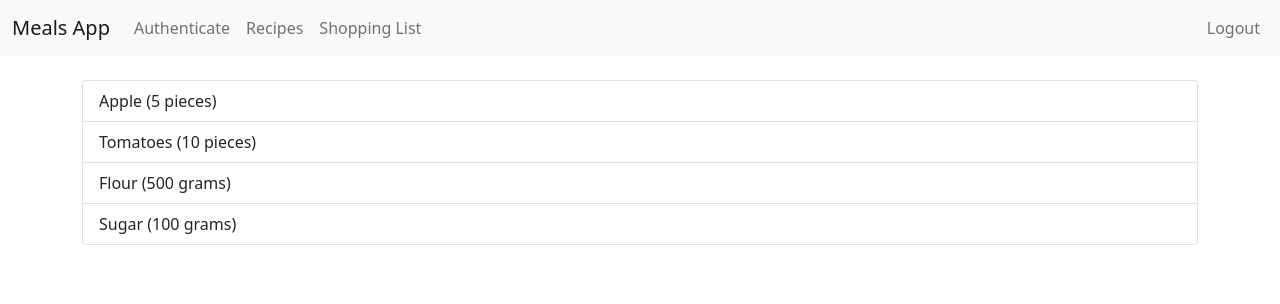
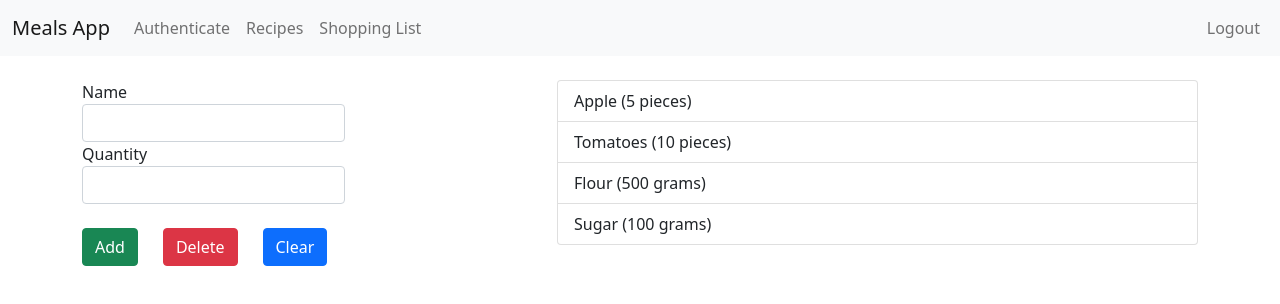
Before and after one commit to ionutiacob33/meals-app-fe, an Angular app: page /shopping-list in a window 1280 px wide. Shown: the top 304 px of the page. Built offline with nearby package versions, Linux system fonts and the light colour scheme.

Commit message:
Added shopping list ingredient form

```diff
--- /dev/null
+++ b/src/app/shopping-list/ingredient-edit/ingredient-edit.component.html
@@ -0,0 +1,46 @@
+<div class="row">
+  <div class="col-xs-12">
+    <form>
+      <div class="col-md-7 form-group">
+        <label for="name">Name</label>
+        <input
+          type="text"
+          id="name"
+          class="form-control"
+          name="name"
+          required
+        >
+      </div>
+      <div class="col-md-7 form-group">
+        <label for="quantity">Quantity</label>
+        <input
+          type="number"
+          id="quantity"
+          class="form-control"
+          name="quantity"
+          pattern="^[1-9]+[0-9]*$"
+          required
+        >
+      </div>
+      <br>
+      <div class="row">
+        <div class="col-sm-12">
+          <button
+            class="btn btn-success"
+            type="submit">Add
+          </button>
+          &nbsp;&nbsp;&nbsp;&nbsp;
+          <button
+            class="btn btn-danger"
+            type="button">Delete
+          </button>
+          &nbsp;&nbsp;&nbsp;&nbsp;
+          <button
+            class="btn btn-primary"
+            type="button">Clear
+          </button>
+        </div>
+      </div>
+    </form>
+  </div>
+</div>
--- /dev/null
+++ b/src/app/shopping-list/ingredient-edit/ingredient-edit.component.ts
@@ -0,0 +1,15 @@
+import { Component, OnInit } from '@angular/core';
+
+@Component({
+  selector: 'app-ingredient-edit',
+  templateUrl: './ingredient-edit.component.html',
+  styleUrls: ['./ingredient-edit.component.css']
+})
+export class IngredientEditComponent implements OnInit {
+
+  constructor() { }
+
+  ngOnInit(): void {
+  }
+
+}
--- a/src/app/shopping-list/shopping-list.component.html
+++ b/src/app/shopping-list/shopping-list.component.html
@@ -1,5 +1,8 @@
 <div class="row">
-  <div class="col-xs-10">
+  <div class="col-md-5">
+    <app-ingredient-edit></app-ingredient-edit>
+  </div>
+  <div class="col-md-7">
     <ul class="list-group">
       <a
         class="list-group-item"
```
Also changed, not shown: src/app/app.module.ts (+5 -2 lines), src/app/shopping-list/ingredient-edit/ingredient-edit.component.css (added).
